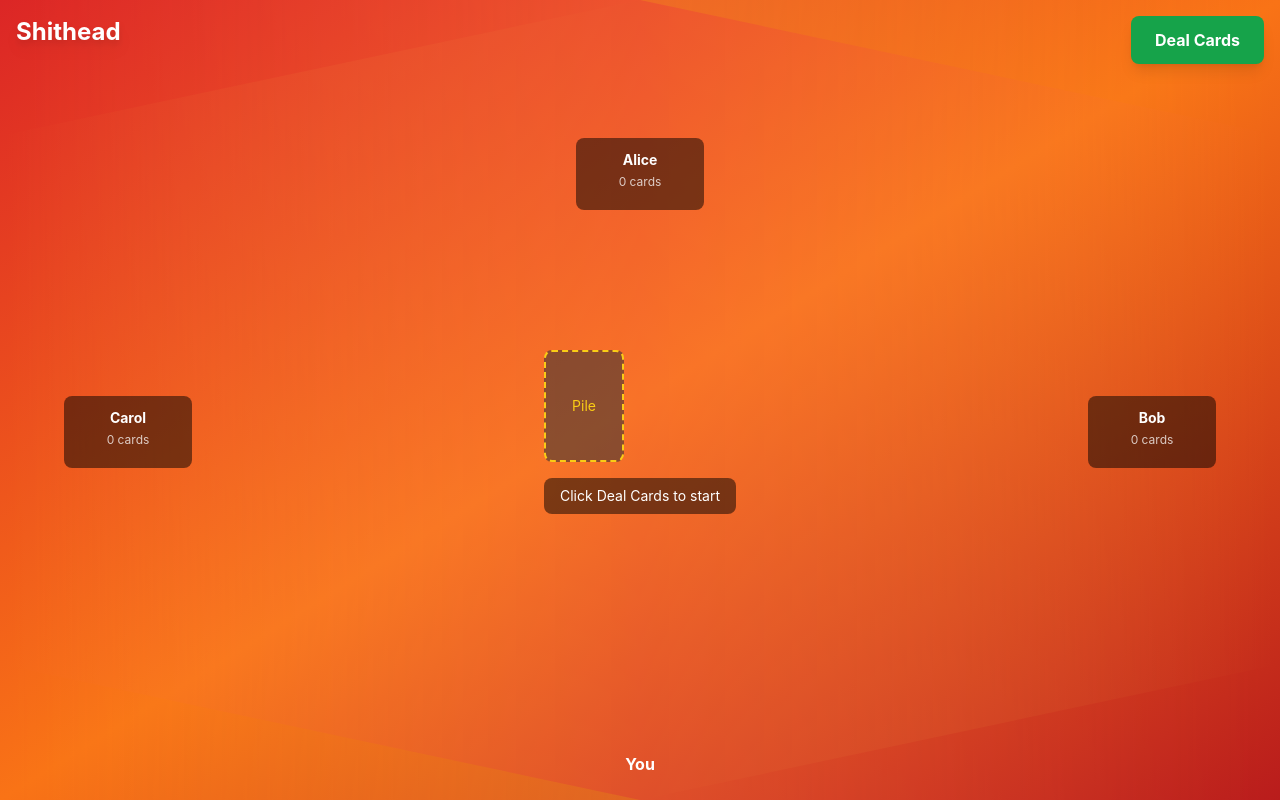
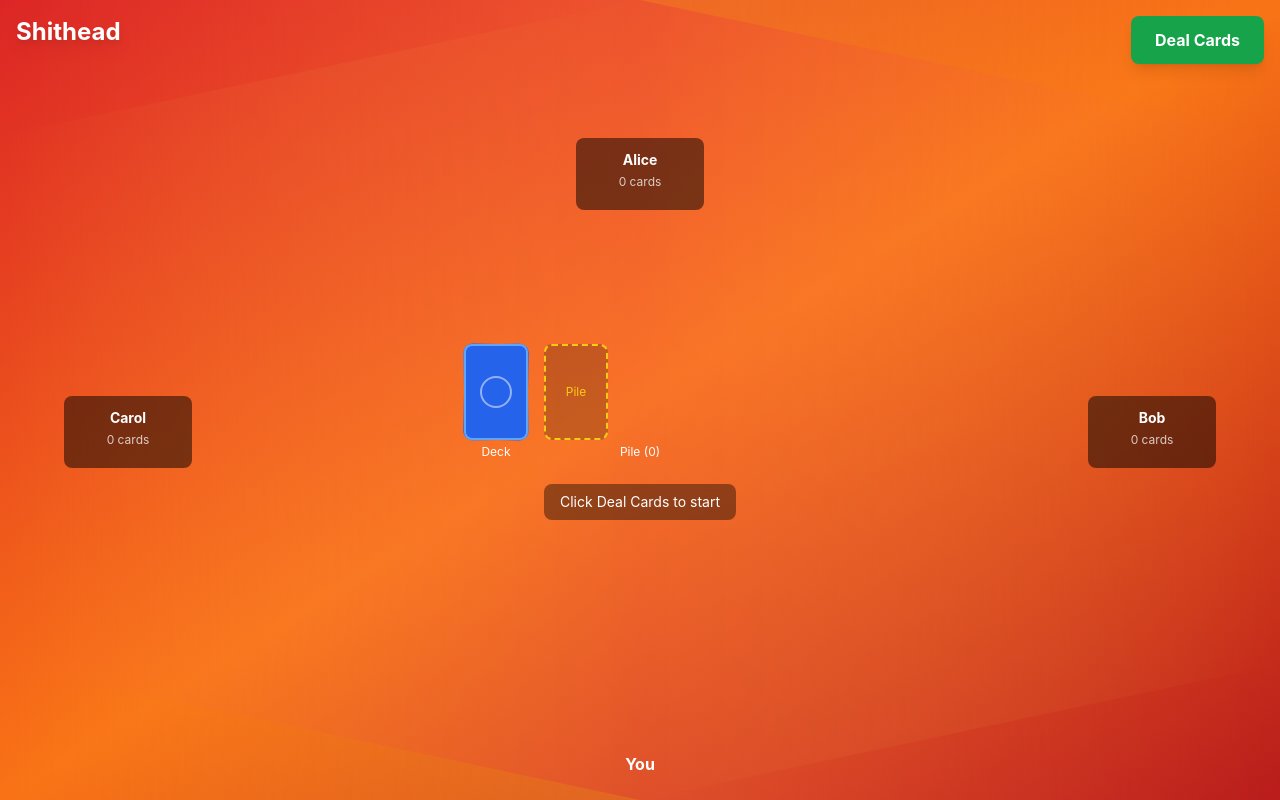
Before and after one commit to questluis8-tech/shithead, a React (Vite) app: page / in a window 1280 px wide. Built offline with nearby package versions, Linux system fonts and the light colour scheme.

Commit message:
Step 3: Add center pile and improve card styling

```diff
--- a/src/App.tsx
+++ b/src/App.tsx
@@ -85,17 +85,75 @@ function App() {
 
           {/* Center area - pile and game controls */}
           <div className="absolute top-1/2 left-1/2 transform -translate-x-1/2 -translate-y-1/2">
-            <div className="text-center">
-              <div className="w-20 h-28 bg-gray-800 bg-opacity-50 border-2 border-dashed border-yellow-400 rounded-lg flex items-center justify-center text-yellow-400 text-sm mb-4">
-                Pile
+            <div className="text-center relative">
+              {/* Draw pile (deck) */}
+              <div className="absolute -left-20 top-0">
+                <div className="relative">
+                  {/* Stack effect for deck */}
+                  <div className="w-16 h-24 bg-blue-800 border-2 border-blue-600 rounded-lg absolute transform rotate-1"></div>
+                  <div className="w-16 h-24 bg-blue-700 border-2 border-blue-500 rounded-lg absolute transform -rotate-1"></div>
+                  <div className="w-16 h-24 bg-blue-600 border-2 border-blue-400 rounded-lg relative">
+                    <div className="absolute inset-0 flex items-center justify-center">
+                      <div className="w-8 h-8 border-2 border-white rounded-full opacity-50"></div>
+                    </div>
+                  </div>
+                  <div className="text-white text-xs text-center mt-1">Deck</div>
+                </div>
               </div>
 
-              {/* Game phase indicator */}
-              <div className="bg-black bg-opacity-50 rounded-lg px-4 py-2 text-white text-sm">
+              {/* Center pile */}
+              <div className="relative">
+                {gameState.pile.length === 0 ? (
+                  <div className="w-16 h-24 border-2 border-dashed border-yellow-400 rounded-lg flex items-center justify-center text-yellow-400 text-xs bg-black bg-opacity-20">
+                    Pile
+                  </div>
+                ) : (
+                  <div className="relative">
+                    {/* Show last few cards in pile with slight rotation */}
+                    {gameState.pile.slice(-3).map((card, index) => (
+                      <Card
+                        key={card.id}
+                        card={card}
+                        className={`absolute w-16 h-24 ${
+                          index === 0 ? 'transform rotate-3' :
+                          index === 1 ? 'transform -rotate-2' :
+                          'transform rotate-1'
+                        }`}
+                        style={{
+                          zIndex: index,
+                          left: `${index * 2}px`,
+                          top: `${index * 1}px`
+                        }}
+                      />
+                    ))}
+                    {/* Invisible spacer to maintain layout */}
+                    <div className="w-16 h-24 opacity-0"></div>
+                  </div>
+                )}
+                <div className="text-white text-xs text-center mt-1">
+                  Pile ({gameState.pile.length})
+                </div>
+              </div>
+
+              {/* Game status below pile */}
+              <div className="mt-6 bg-black bg-opacity-40 rounded-lg px-4 py-2 text-white text-sm backdrop-blur-sm">
                 {gameState.gamePhase === 'setup' && 'Click Deal Cards to start'}
                 {gameState.gamePhase === 'swapping' && 'Choose your face-up cards'}
-                {gameState.gamePhase === 'playing' && `${gameState.players[gameState.currentPlayerIndex].name}'s turn`}
-                {gameState.gamePhase === 'finished' && 'Game Over!'}
+                {gameState.gamePhase === 'playing' && (
+                  <div>
+                    <div className="font-bold text-yellow-300">
+                      {gameState.players[gameState.currentPlayerIndex].name}'s turn
+                    </div>
+                    {gameState.currentPlayerIndex === 0 && selectedCards.length > 0 && (
+                      <div className="text-xs mt-1">
+                        {selectedCards.length} card{selectedCards.length > 1 ? 's' : ''} selected
+                      </div>
+                    )}
+                  </div>
+                )}
+                {gameState.gamePhase === 'finished' && (
+                  <div className="font-bold text-green-300">Game Over!</div>
+                )}
               </div>
             </div>
           </div>
```
